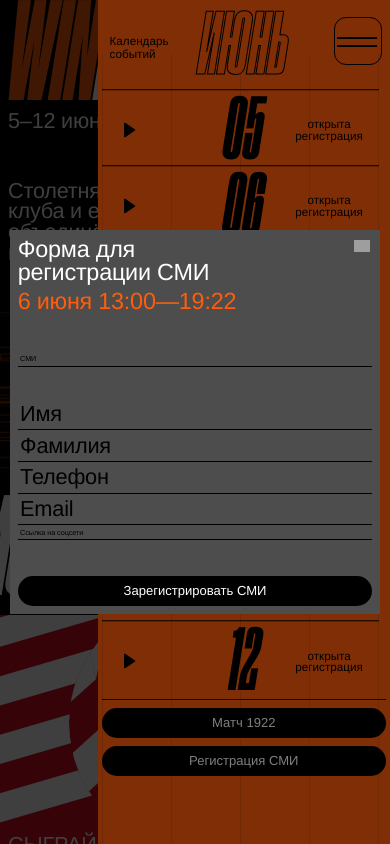
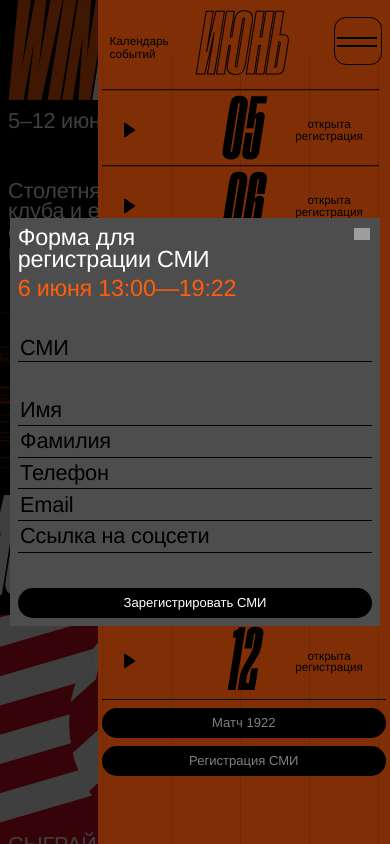
Before and after one commit to strangesound/spartak, a Nuxt app: page / in a window 390 px wide. Shown: the top 844 px of the page. Built offline with nearby package versions, Linux system fonts and the light colour scheme; grey boxes are pictures that could not be loaded.

Commit message:
smi adaptive

```diff
--- a/components/FormSmi.vue
+++ b/components/FormSmi.vue
@@ -275,7 +275,9 @@ select {
   }
 
   .form-container input[type=text],
-  .form-container input[type=tel] {
+  .form-container input[type=tel],
+    .form-container input[type=url],
+    select {
     font-size: 5.58vw;
   }
 
```
